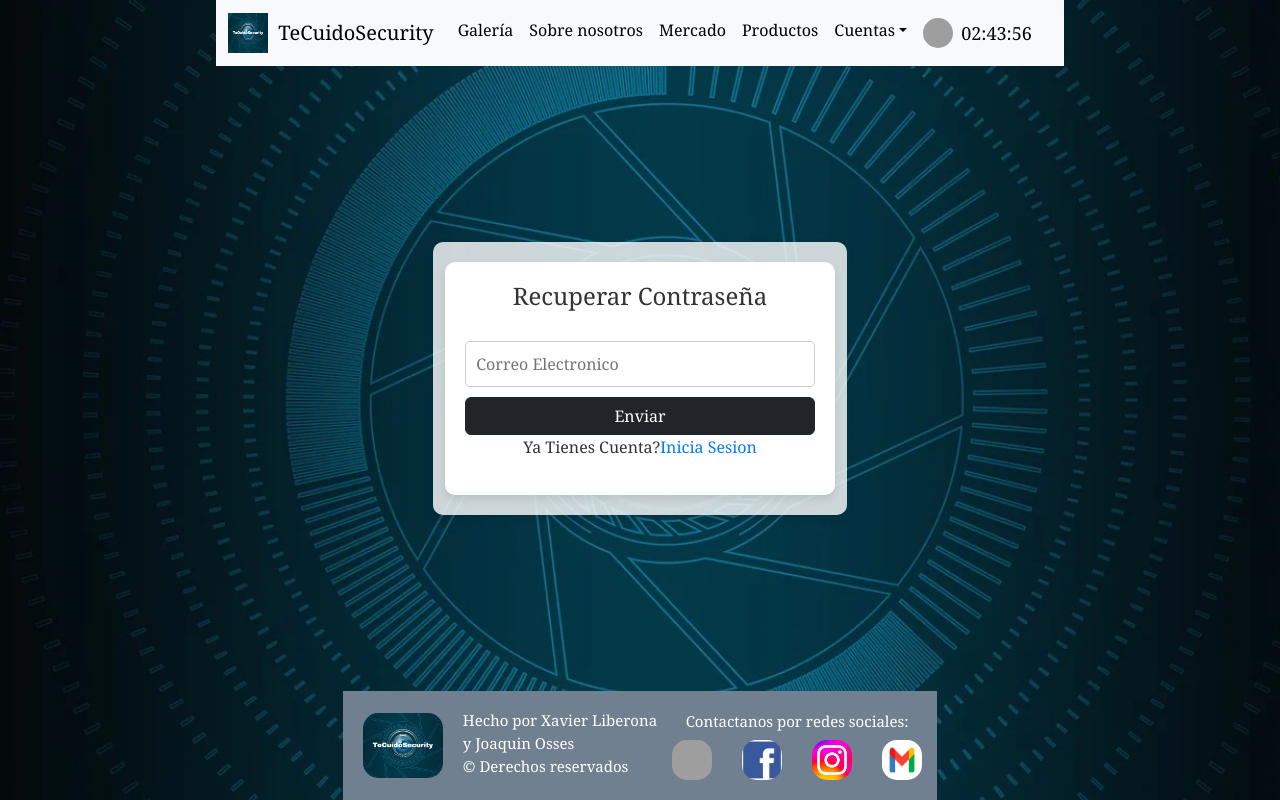
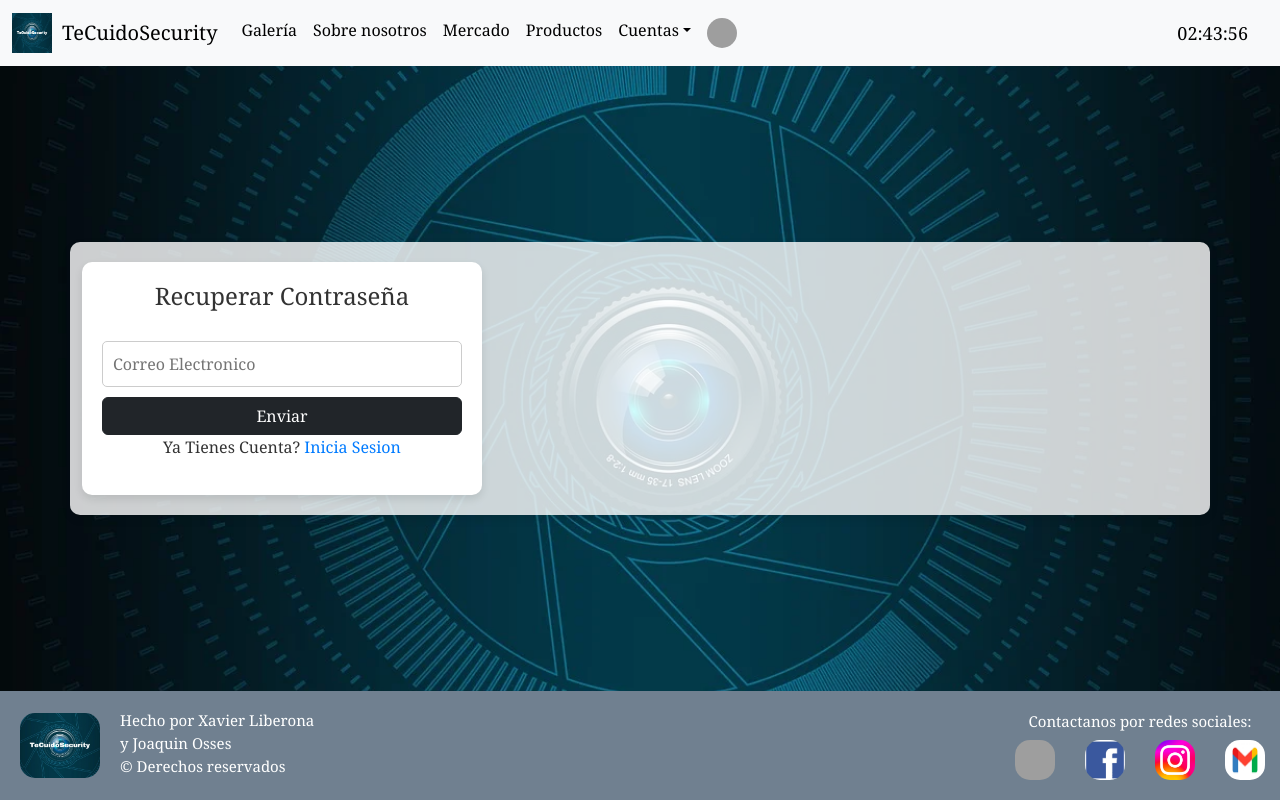
Before and after one commit to saintcarti/ProyAvance3, a Django app: template paginaWeb/cuentas/templates/registration/recuperar.html in a window 1280 px wide. Run offline with Django 3.2, Linux system fonts and the light colour scheme; the template is opened without the code that fills it, so the values that code supplies are empty; grey boxes are pictures that could not be loaded.

Commit message:
recupera1

```diff
--- a/paginaWeb/cuentas/static/css/styles.css
+++ b/paginaWeb/cuentas/static/css/styles.css
@@ -18,7 +18,6 @@
 .navbar-brand {
     display: flex;
     align-items: center;
-
 }
 
 .navbar-brand img {
@@ -73,7 +72,7 @@
 }
 
 footer {
-	margin-top: 40px;
+    margin-top: 40px;
     background-color: slategrey;
     color: #085066;
     padding: 20px 0;
@@ -203,24 +202,18 @@
     border: 2px solid white;
     border-radius: 15px;
 }
+
 .gifmorty {
     width: 30px;
     height: 30px;
     border-radius: 50%;
 }
 
-
 /*---------------------------------------------------------------------------------------------------------
 recuperar */
 
 body {
-    font-family: Arial, sans-serif;
-    background-color: #f8f9fa;
-    display: flex;
-    justify-content: center;
-    align-items: center;
-    height: 100vh;
-    margin: 0;
+    background-color: red !important;
 }
 
 .form-register {
```
Also changed, not shown: paginaWeb/cuentas/templates/registration/recuperar.html (+3 -4 lines).
